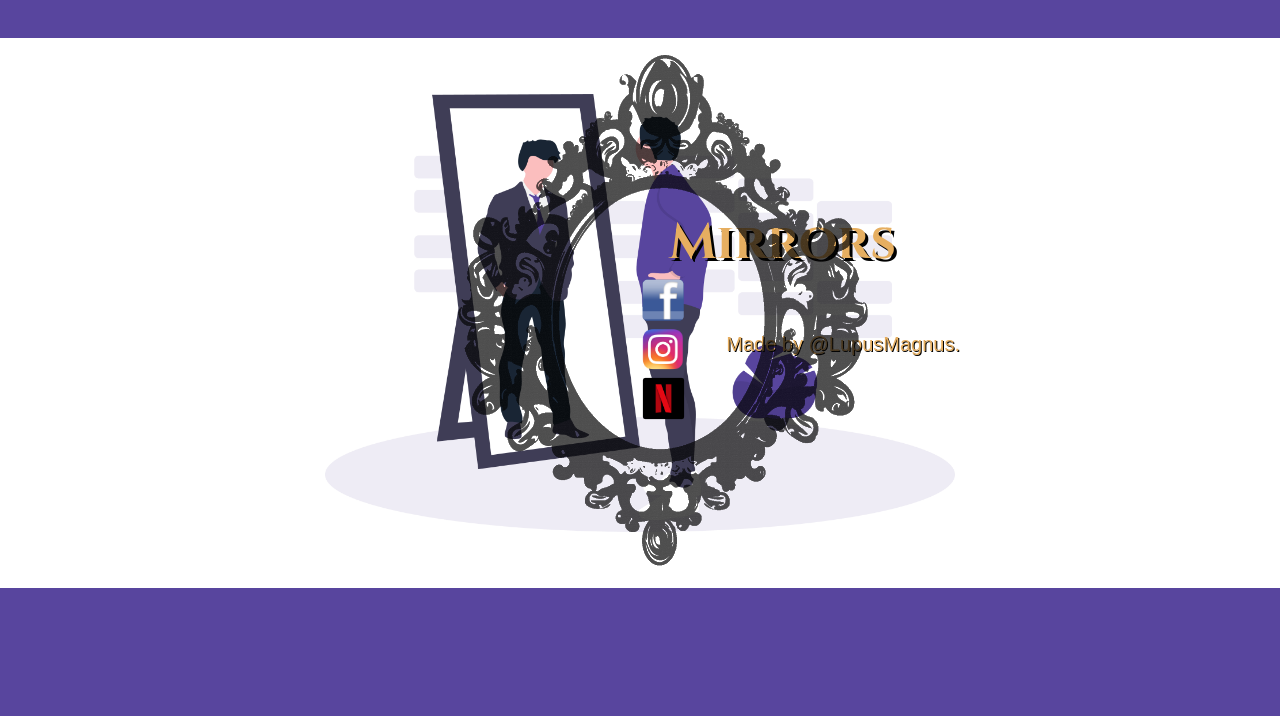
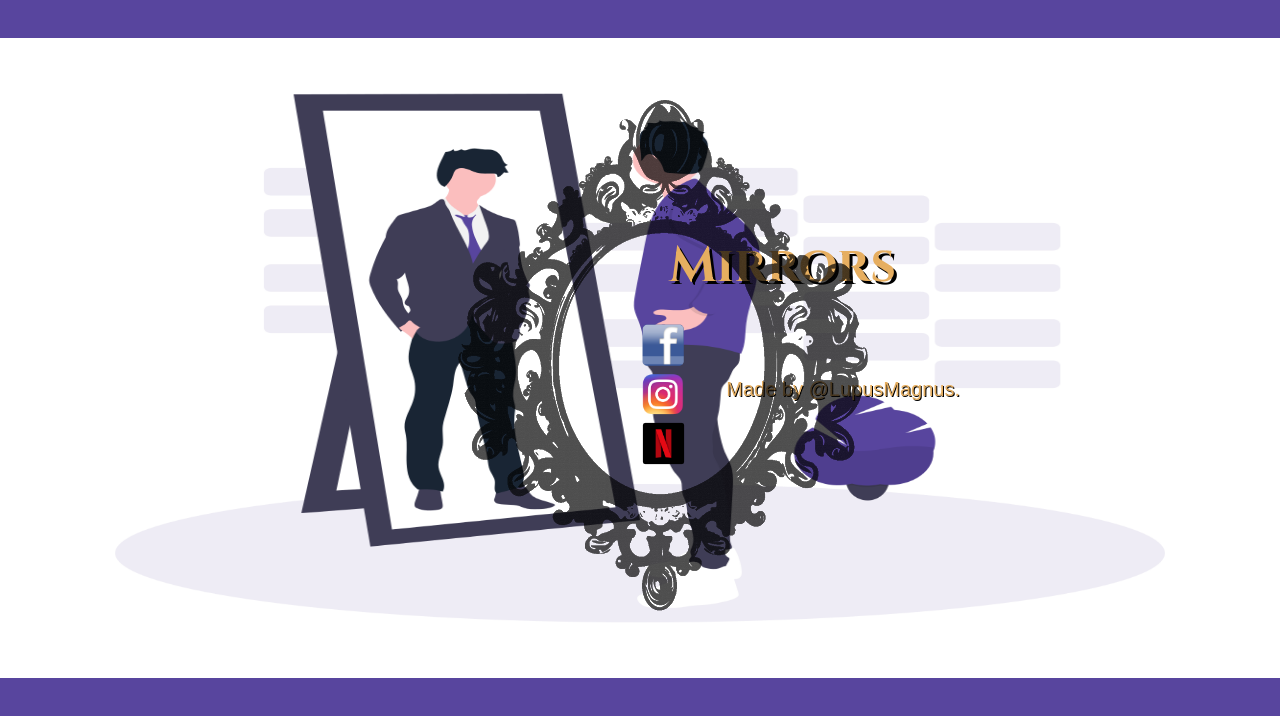
Before and after one commit to lupus-magnus/lupus-mirrors, a React (Create React App) app: page / in a window 1280 px wide. Shown: the top 716 px of the page. Built offline with nearby package versions, Linux system fonts and the light colour scheme.

Commit message:
fixed small style issues

```diff
--- a/src/components/Home.module.css
+++ b/src/components/Home.module.css
@@ -1,15 +1,17 @@
-body,
-html {
+body {
   margin: 0;
   padding: 0;
-  overflow-y: hidden;
+  overflow-x: hidden;
   background-color: #58459e;
+  position: static;
+  z-index: -1;
 }
 
 .main {
   width: 100%;
   height: 100%;
-  position: static;
+  /* position: static; */
+  z-index: -1;
   display: flex;
   justify-content: center;
   background-color: #58459e;
@@ -21,7 +23,9 @@ html {
   position: relative;
   background-color: white;
   width: 100%;
-  padding: 10px 20%;
+  /* margin-top: 15vh; */
+  max-height: 80vh;
+  /*padding: 10px 20%; */
   display: flex;
   justify-content: space-around;
   align-items: center;
@@ -31,12 +35,13 @@ html {
   .imgContainer {
     flex-direction: column;
   }
-
+}
+/*
   html,
   body {
     overflow-y: visible;
   }
-}
+} */
 .illustration {
   height: 100%;
   position: relative;
```
Also changed, not shown: src/components/remote.module.css (+4 -5 lines), 1 other file (tests, documents, lock files or other folders).
